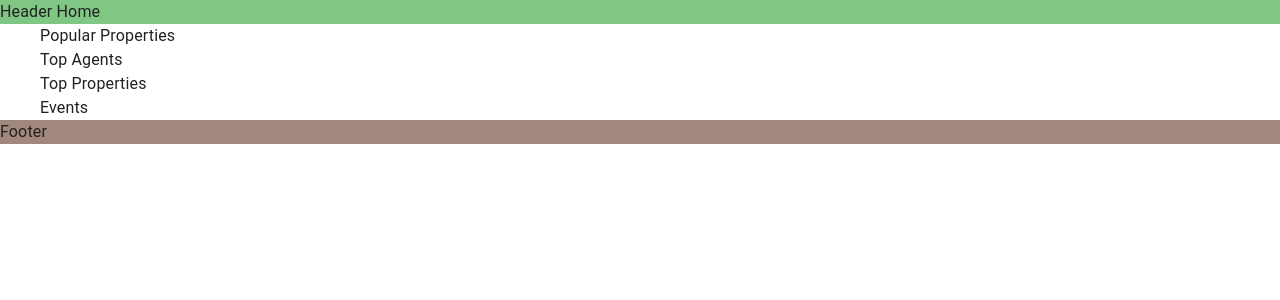
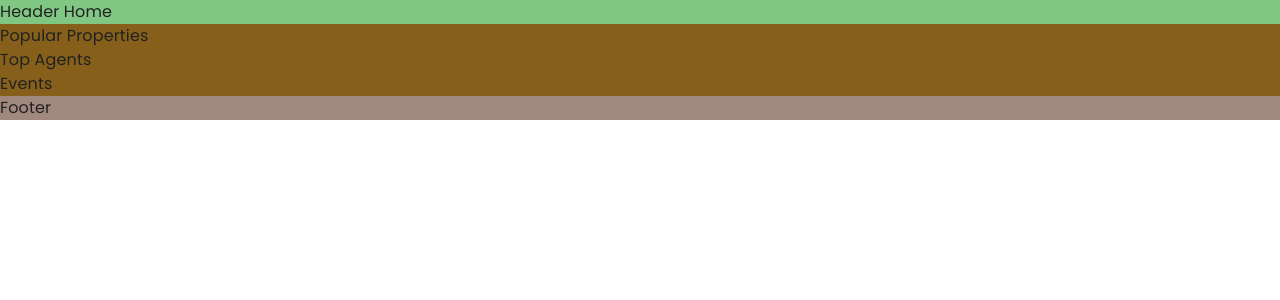
Before and after one commit to IsmanovOybek/nester-demo, a Next.js app: page / in a window 1280 px wide. Shown: the top 300 px of the page. Built offline with nearby package versions, Linux system fonts and the light colour scheme.

Commit message:
feat: SASS integration

```diff
--- /dev/null
+++ b/next.config.mjs
@@ -0,0 +1,7 @@
+/** @type {import('next').NextConfig} */
+export default {
+  reactStrictMode: true,
+  images: {
+    domains: ["example.com"],
+  },
+};
--- a/next.config.ts
+++ /dev/null
@@ -1,8 +0,0 @@
-import type { NextConfig } from "next";
-
-const nextConfig: NextConfig = {
-  /* config options here */
-  reactStrictMode: true,
-};
-
-export default nextConfig;
--- a/pages/_app.tsx
+++ b/pages/_app.tsx
@@ -3,6 +3,7 @@
 import { CssBaseline } from "@mui/material";
 import { useState } from "react";
 import { light } from "../scss/MaterialTheme";
+import "../scss/app.scss";
 
 export default function App({ Component, pageProps }: AppProps) {
   // @ts-ignore
--- a/pages/index.tsx
+++ b/pages/index.tsx
@@ -5,14 +5,19 @@
 
 const Home: NextPage = () => {
   return (
-    <Container>
+    <Stack>
       <Stack flexDirection={"column"}>
-        <Box>Popular Properties</Box>
-        <Box>Top Agents</Box>
-        <Box>Top Properties</Box>
-        <Box>Events</Box>
+        <Stack>
+          <Stack className="container"> Popular Properties</Stack>
+        </Stack>
+        <Stack>
+          <Stack className="container"> Top Agents</Stack>
+        </Stack>
+        <Stack>
+          <Stack className="container"> Events</Stack>
+        </Stack>
       </Stack>
-    </Container>
+    </Stack>
   );
 };
 
--- /dev/null
+++ b/scss/app.scss
@@ -0,0 +1,17 @@
+/** IMPORT */
+@import "variables.scss";
+@import "reset.scss";
+
+
+/** VERSION: PC */
+#pc-wrap {
+    width: 100%;
+    height: 100%;
+    .container {
+        position: relative;
+        width: 1300px;
+        margin: 0 auto;
+        display: flex;
+        background: rgb(134, 96, 26);
+    }
+}
--- /dev/null
+++ b/scss/reset.scss
@@ -0,0 +1,157 @@
+/* RESET */
+
+html,
+body,
+div,
+span,
+applet,
+object,
+iframe,
+h1,
+h2,
+h3,
+h4,
+h5,
+h6,
+p,
+blockquote,
+pre,
+a,
+abbr,
+acronym,
+address,
+big,
+cite,
+code,
+del,
+dfn,
+em,
+img,
+ins,
+kbd,
+q,
+s,
+samp,
+small,
+strike,
+strong,
+sub,
+sup,
+tt,
+var,
+b,
+u,
+i,
+center,
+dl,
+dt,
+dd,
+ol,
+ul,
+li,
+fieldset,
+form,
+label,
+legend,
+table,
+caption,
+tbody,
+tfoot,
+thead,
+tr,
+th,
+td,
+article,
+aside,
+canvas,
+details,
+embed,
+figure,
+figcaption,
+footer,
+header,
+hgroup,
+menu,
+nav,
+output,
+ruby,
+section,
+summary,
+time,
+mark,
+audio,
+video,
+textarea {
+  margin: 0;
+  padding: 0;
+  border: 0;
+  font-size: 100%;
+  vertical-align: baseline;
+  font-family: $font;
+}
+article,
+aside,
+details,
+figcaption,
+figure,
+footer,
+header,
+hgroup,
+menu,
+nav,
+section {
+  display: block;
+}
+body {
+  line-height: 1;
+}
+ol,
+ul {
+  list-style: none;
+}
+a {
+  text-decoration: none;
+  color: inherit;
+}
+img {
+  vertical-align: bottom;
+  &.project_card {
+    width: 100%;
+    height: auto;
+    border-radius: 10px;
+  }
+}
+blockquote,
+q {
+  quotes: none;
+}
+blockquote:before,
+blockquote:after,
+q:before,
+q:after {
+  content: "";
+  content: none;
+}
+table {
+  border-collapse: collapse;
+  border-spacing: 0;
+}
+input[type="text"]::-ms-clear,
+input[type="text"]::-ms-reveal,
+input[type="password"]::-ms-clear,
+input[type="password"]::-ms-reveal {
+  display: none;
+  width: 0;
+  height: 0;
+}
+textarea:focus {
+  outline: 0;
+}
+#simple-tabpanel-all {
+  & > div {
+    padding: 0;
+  }
+}
+.css-10klw3m {
+  height: auto;
+}
--- /dev/null
+++ b/scss/variables.scss
@@ -0,0 +1,5 @@
+/** VARIABLES **/
+
+@import url('https://fonts.googleapis.com/css2?family=Poppins:ital,wght@0,100;0,200;0,300;0,400;0,500;0,600;0,700;0,800;0,900;1,100;1,200;1,300;1,400;1,500;1,600;1,700;1,800;1,900&display=swap');
+
+$font: 'Poppins', sans-serif;
--- a/tsconfig.json
+++ b/tsconfig.json
@@ -17,6 +17,6 @@
       "@/*": ["./*"]
     }
   },
-  "include": ["next-env.d.ts", "**/*.ts", "**/*.tsx"],
+  "include": ["next-env.d.ts", "**/*.ts", "**/*.tsx", "next.config.mjs"],
   "exclude": ["node_modules"]
 }
```
Also changed, not shown: package.json (+5 -3 lines), 1 other file (tests, documents, lock files or other folders).
